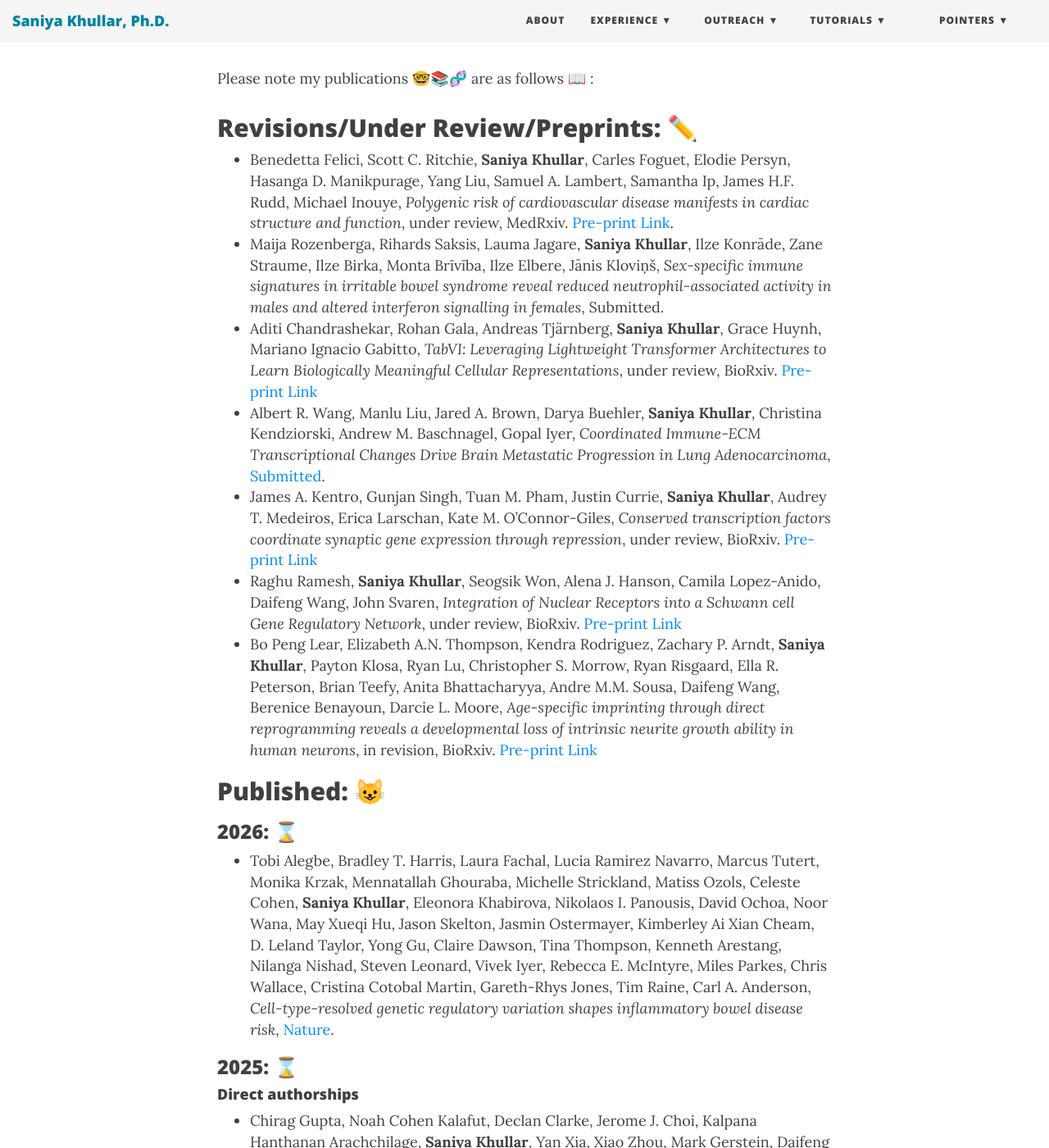
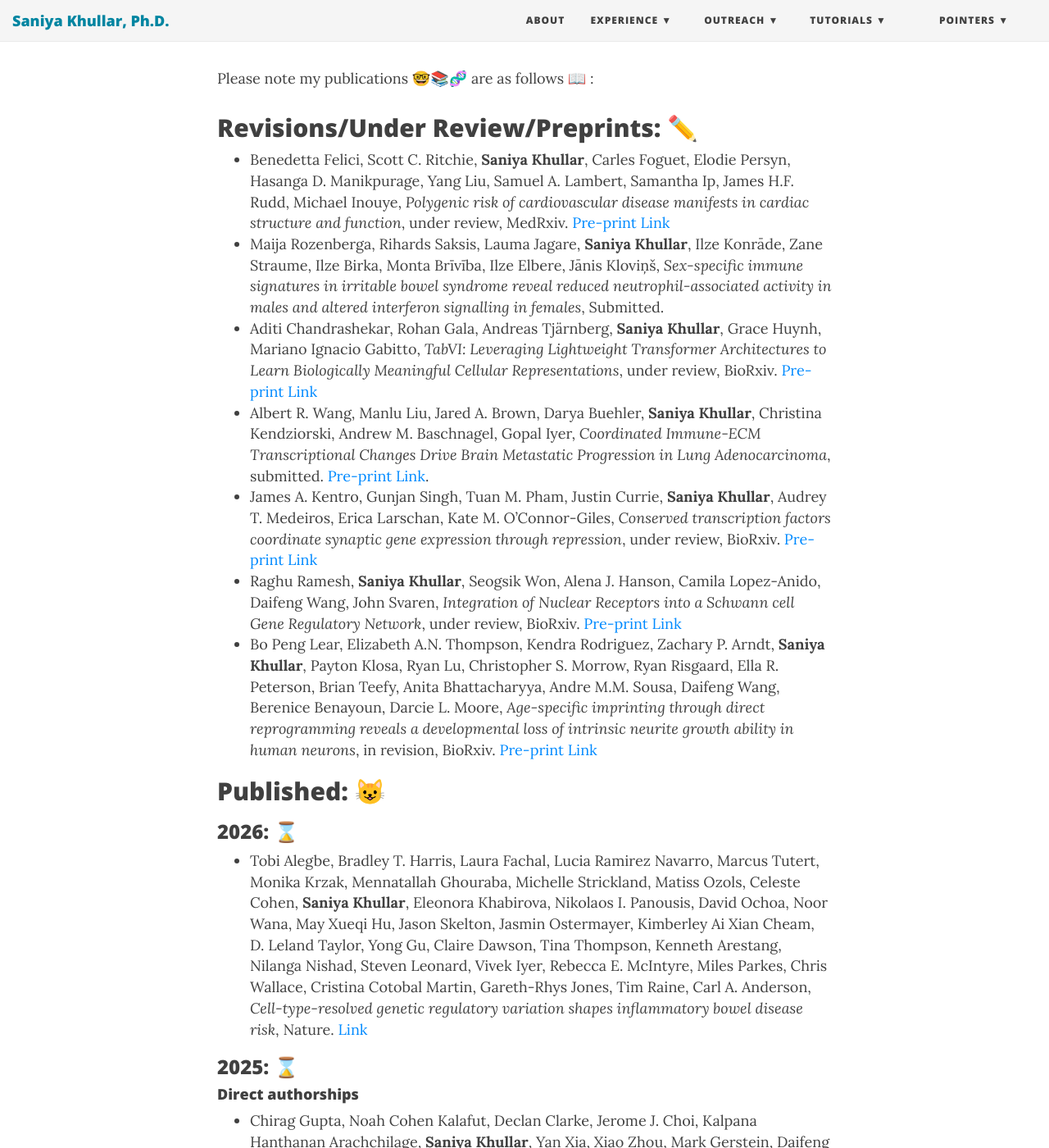
Before and after one commit to SaniyaKhullar/saniyakhullar.github.io, a Jekyll site: the page built from publications.md, in a window 1280 px wide and 1400 px high, scrolled down 360 px. Shown: the whole window at 82% size. Built offline with Jekyll 4.4.1, drawn with Linux system fonts in a browser that asks for light colours; nearby versions of some CDN libraries; some of the changed text lies outside the part shown.

Commit message:
updates as of June 2026 :)

```diff
--- a/publications.md
+++ b/publications.md
@@ -10,24 +10,24 @@
 Please note my publications 🤓📚🧬 are as follows 📖 :
 <!-- https://emojipedia.org/people -->
 ## Revisions/Under Review/Preprints: ✏️
-- Benedetta Felici, Scott C. Ritchie, **Saniya Khullar**, Carles Foguet, Elodie Persyn, Hasanga D. Manikpurage, Yang Liu, Samuel A. Lambert, Samantha Ip, James H.F. Rudd, Michael Inouye, *Polygenic risk of cardiovascular disease manifests in cardiac structure and function*, under review, MedRxiv. [Pre-print Link](https://www.medrxiv.org/content/10.64898/2026.06.07.26354998v1.full-text).
+- Benedetta Felici, Scott C. Ritchie, **Saniya Khullar**, Carles Foguet, Elodie Persyn, Hasanga D. Manikpurage, Yang Liu, Samuel A. Lambert, Samantha Ip, James H.F. Rudd, Michael Inouye, *Polygenic risk of cardiovascular disease manifests in cardiac structure and function*, under review, MedRxiv. [Pre-print Link](https://www.medrxiv.org/content/10.64898/2026.06.07.26354998v1.full-text)
 - Maija Rozenberga, Rihards Saksis, Lauma Jagare, **Saniya Khullar**, Ilze Konrāde, Zane Straume, Ilze Birka, Monta Brīvība, Ilze Elbere, Jānis Kloviņš, *Sex-specific immune signatures in irritable bowel syndrome reveal reduced neutrophil-associated activity in males and altered interferon signalling in females*, Submitted.
 - Aditi Chandrashekar, Rohan Gala, Andreas Tjärnberg, **Saniya Khullar**, Grace Huynh, Mariano Ignacio Gabitto, *TabVI: Leveraging Lightweight Transformer Architectures to Learn Biologically Meaningful Cellular Representations*, under review, BioRxiv. [Pre-print Link](https://www.biorxiv.org/content/10.1101/2025.02.13.637984v1.full)
--	Albert R. Wang, Manlu Liu, Jared A. Brown, Darya Buehler, **Saniya Khullar**, Christina Kendziorski, Andrew M. Baschnagel, Gopal Iyer, *Coordinated Immune-ECM Transcriptional Changes Drive Brain Metastatic Progression in Lung Adenocarcinoma*, [Submitted](https://www.sciencedirect.com/science/article/abs/pii/S1556086425001388).
+-	Albert R. Wang, Manlu Liu, Jared A. Brown, Darya Buehler, **Saniya Khullar**, Christina Kendziorski, Andrew M. Baschnagel, Gopal Iyer, *Coordinated Immune-ECM Transcriptional Changes Drive Brain Metastatic Progression in Lung Adenocarcinoma*, submitted. [Pre-print Link](https://www.sciencedirect.com/science/article/abs/pii/S1556086425001388).
 -	James A. Kentro, Gunjan Singh, Tuan M. Pham, Justin Currie, **Saniya Khullar**, Audrey T. Medeiros, Erica Larschan, Kate M. O’Connor-Giles, *Conserved transcription factors coordinate synaptic gene expression through repression*, under review, BioRxiv. [Pre-print Link](https://www.biorxiv.org/content/10.1101/2024.10.30.621128v2)
 -	Raghu Ramesh, **Saniya Khullar**, Seogsik Won, Alena J. Hanson, Camila Lopez-Anido, Daifeng Wang, John Svaren, *Integration of Nuclear Receptors into a Schwann cell Gene Regulatory Network*, under review, BioRxiv. [Pre-print Link](https://www.biorxiv.org/content/10.1101/2025.10.30.685409v1)
 -	Bo Peng Lear, Elizabeth A.N. Thompson, Kendra Rodriguez, Zachary P. Arndt, **Saniya Khullar**, Payton Klosa, Ryan Lu, Christopher S. Morrow, Ryan Risgaard, Ella R. Peterson, Brian Teefy, Anita Bhattacharyya, Andre M.M. Sousa, Daifeng Wang, Berenice Benayoun, Darcie L. Moore, *Age-specific imprinting through direct reprogramming reveals a developmental loss of intrinsic neurite growth ability in human neurons*, in revision, BioRxiv. [Pre-print Link](https://www.biorxiv.org/content/10.1101/2023.10.25.563769v2)
 
 ## Published: 😺
 ### 2026: ⌛
-- Tobi Alegbe, Bradley T. Harris, Laura Fachal, Lucia Ramirez Navarro, Marcus Tutert, Monika Krzak, Mennatallah Ghouraba, Michelle Strickland, Matiss Ozols, Celeste Cohen, **Saniya Khullar**, Eleonora Khabirova, Nikolaos I. Panousis, David Ochoa, Noor Wana, May Xueqi Hu, Jason Skelton, Jasmin Ostermayer, Kimberley Ai Xian Cheam, D. Leland Taylor, Yong Gu, Claire Dawson, Tina Thompson, Kenneth Arestang, Nilanga Nishad, Steven Leonard, Vivek Iyer, Rebecca E. McIntyre, Miles Parkes, Chris Wallace, Cristina Cotobal Martin, Gareth-Rhys Jones, Tim Raine, Carl A. Anderson, *Cell-type-resolved genetic regulatory variation shapes inflammatory bowel disease risk*, [Nature](https://www.nature.com/articles/s41586-026-10627-z).
+- Tobi Alegbe, Bradley T. Harris, Laura Fachal, Lucia Ramirez Navarro, Marcus Tutert, Monika Krzak, Mennatallah Ghouraba, Michelle Strickland, Matiss Ozols, Celeste Cohen, **Saniya Khullar**, Eleonora Khabirova, Nikolaos I. Panousis, David Ochoa, Noor Wana, May Xueqi Hu, Jason Skelton, Jasmin Ostermayer, Kimberley Ai Xian Cheam, D. Leland Taylor, Yong Gu, Claire Dawson, Tina Thompson, Kenneth Arestang, Nilanga Nishad, Steven Leonard, Vivek Iyer, Rebecca E. McIntyre, Miles Parkes, Chris Wallace, Cristina Cotobal Martin, Gareth-Rhys Jones, Tim Raine, Carl A. Anderson, *Cell-type-resolved genetic regulatory variation shapes inflammatory bowel disease risk*, Nature. [Link](https://www.nature.com/articles/s41586-026-10627-z)
 
 ### 2025: ⌛
 #### Direct authorships
-- Chirag Gupta, Noah Cohen Kalafut, Declan Clarke, Jerome J. Choi, Kalpana Hanthanan Arachchilage, **Saniya Khullar**, Yan Xia, Xiao Zhou, Mark Gerstein, Daifeng Wang, *Network-based drug repurposing for psychiatric disorders using single-cell genomics*, Cell Genomics. [Link](https://www.sciencedirect.com/science/article/pii/S2666979X25002599).
+- Chirag Gupta, Noah Cohen Kalafut, Declan Clarke, Jerome J. Choi, Kalpana Hanthanan Arachchilage, **Saniya Khullar**, Yan Xia, Xiao Zhou, Mark Gerstein, Daifeng Wang, *Network-based drug repurposing for psychiatric disorders using single-cell genomics*, Cell Genomics. [Link](https://www.sciencedirect.com/science/article/pii/S2666979X25002599)
 
 #### Consortium authorships
-- John F. Fullard, Prashant NM, Donghoon Lee, Deepika Mathur, Karen Therrien, Aram Hong, Clara Casey, Zhiping Shao, Marcela Alvia, Stathis Argyriou, Tereza Clarence, David Burstein, Sanan Venkatesh, Pavan K. Auluck, Lisa L. Barnes, David A. Bennett, Stefano Marenco, **PsychAD Consortium** [§](https://psych-ad.org/people/) (including **Saniya Khullar**), Kiran Girdhar, Vahram Haroutunian, Gabriel E. Hoffman, Georgios Voloudakis, Jaroslav Bendl, Panos Roussos, *Population-scale cross-disorder atlas of the human prefrontal cortex at single-cell resolution*, Scientific Data, 2025. [Link](https://www.nature.com/articles/s41597-025-04687-5)
+- John F. Fullard, Prashant NM, Donghoon Lee, Deepika Mathur, Karen Therrien, Aram Hong, Clara Casey, Zhiping Shao, Marcela Alvia, Stathis Argyriou, Tereza Clarence, David Burstein, Sanan Venkatesh, Pavan K. Auluck, Lisa L. Barnes, David A. Bennett, Stefano Marenco, **PsychAD Consortium** [§](https://psych-ad.org/people/) (including **Saniya Khullar**), Kiran Girdhar, Vahram Haroutunian, Gabriel E. Hoffman, Georgios Voloudakis, Jaroslav Bendl, Panos Roussos, *Population-scale cross-disorder atlas of the human prefrontal cortex at single-cell resolution*, Scientific Data. [Link](https://www.nature.com/articles/s41597-025-04687-5)
 
 ### 2024: ⌛
 #### Direct authorships
```
